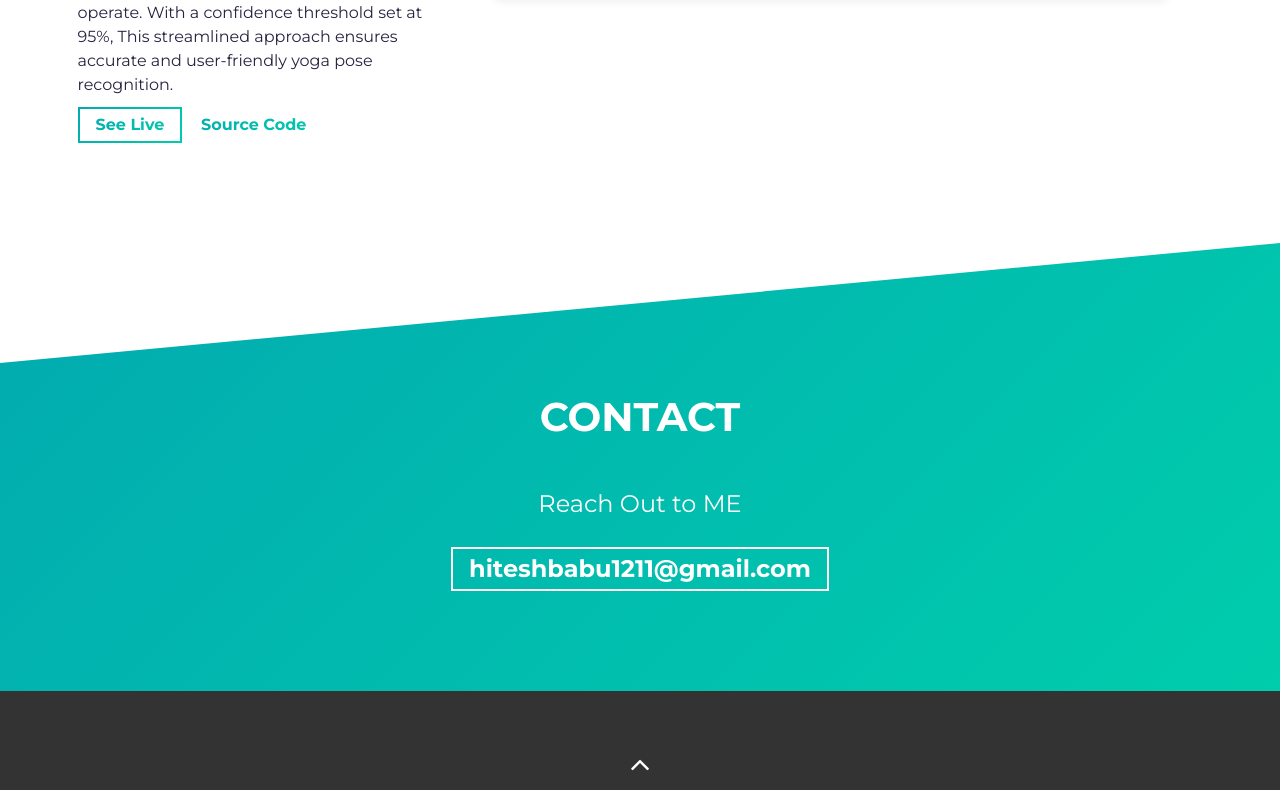
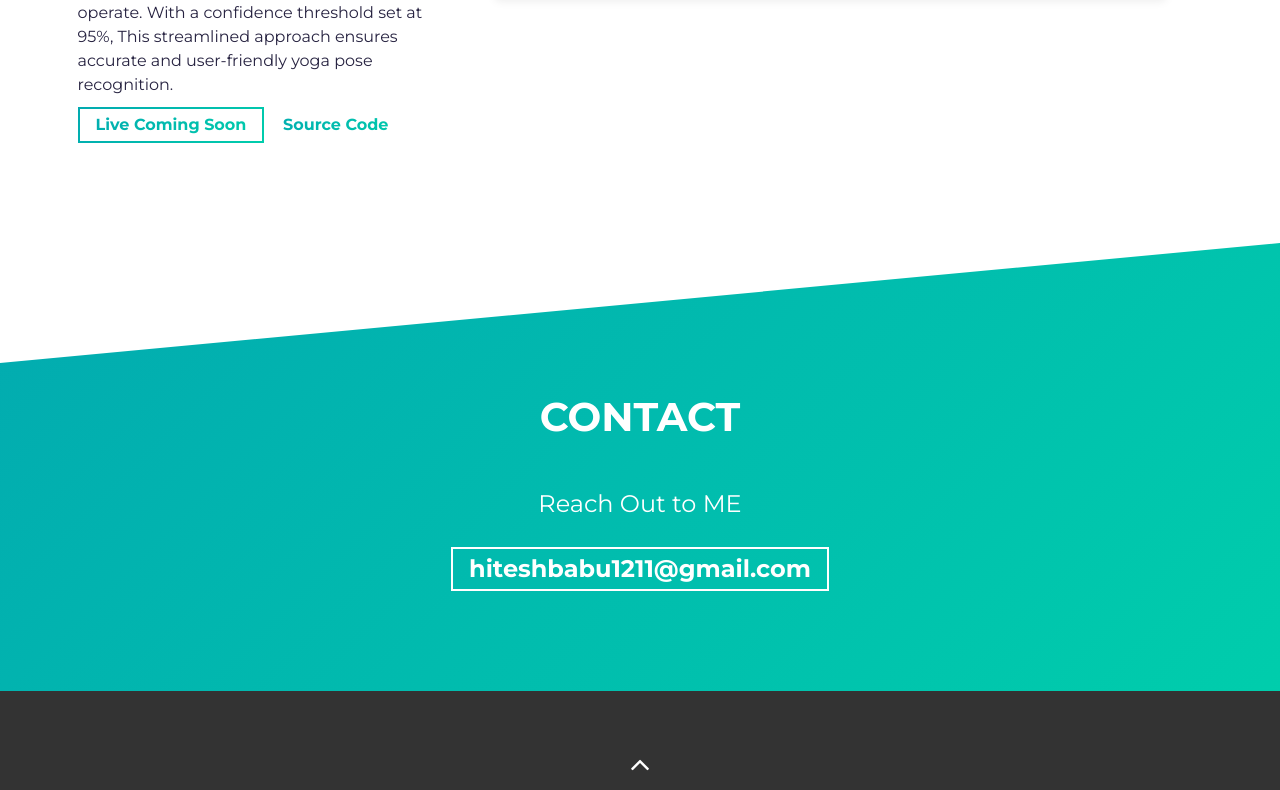
Before and after one commit to hitesh1211/hiteshbabu, a website built with Parcel: page src/index.html in a window 1280 px wide. Shown: the part 1795-2585 px from the top of the page. Built offline with nearby package versions, Linux system fonts and the light colour scheme.

Commit message:
Update index.html
updated live coming soon

```diff
--- a/src/index.html
+++ b/src/index.html
@@ -113,7 +113,7 @@
                                     This streamlined approach ensures accurate and user-friendly yoga pose recognition.</p>
                             </div>
                             <a rel="noreferrer" target="_blank" class="cta-btn cta-btn--hero" href="#!">
-                  See Live
+                  Live Coming Soon
                 </a>
                             <a rel="noreferrer" target="_blank" class="cta-btn text-color-main" href="https://github.com/hitesh1211/Detection_of_yogaposes">
                   Source Code
```
